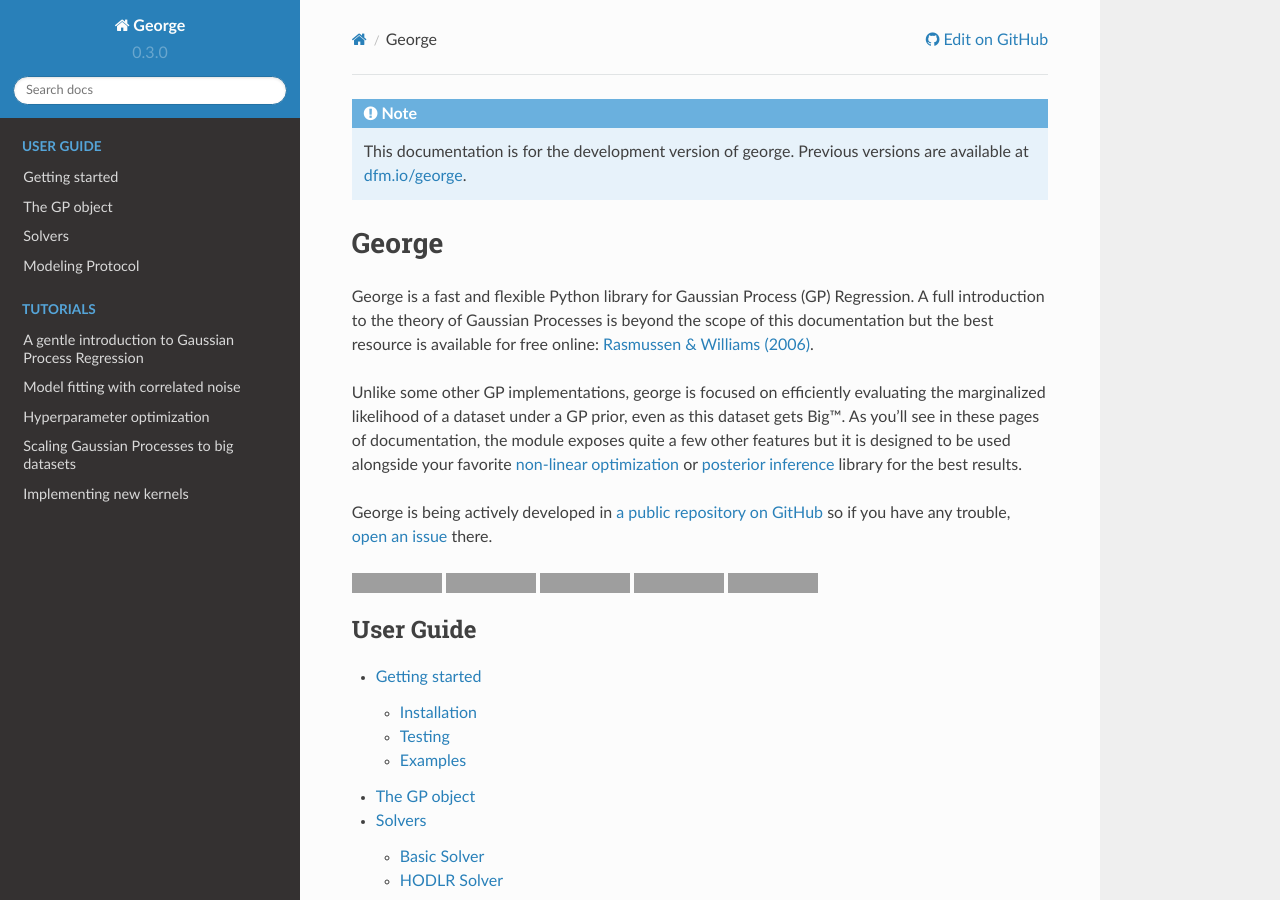
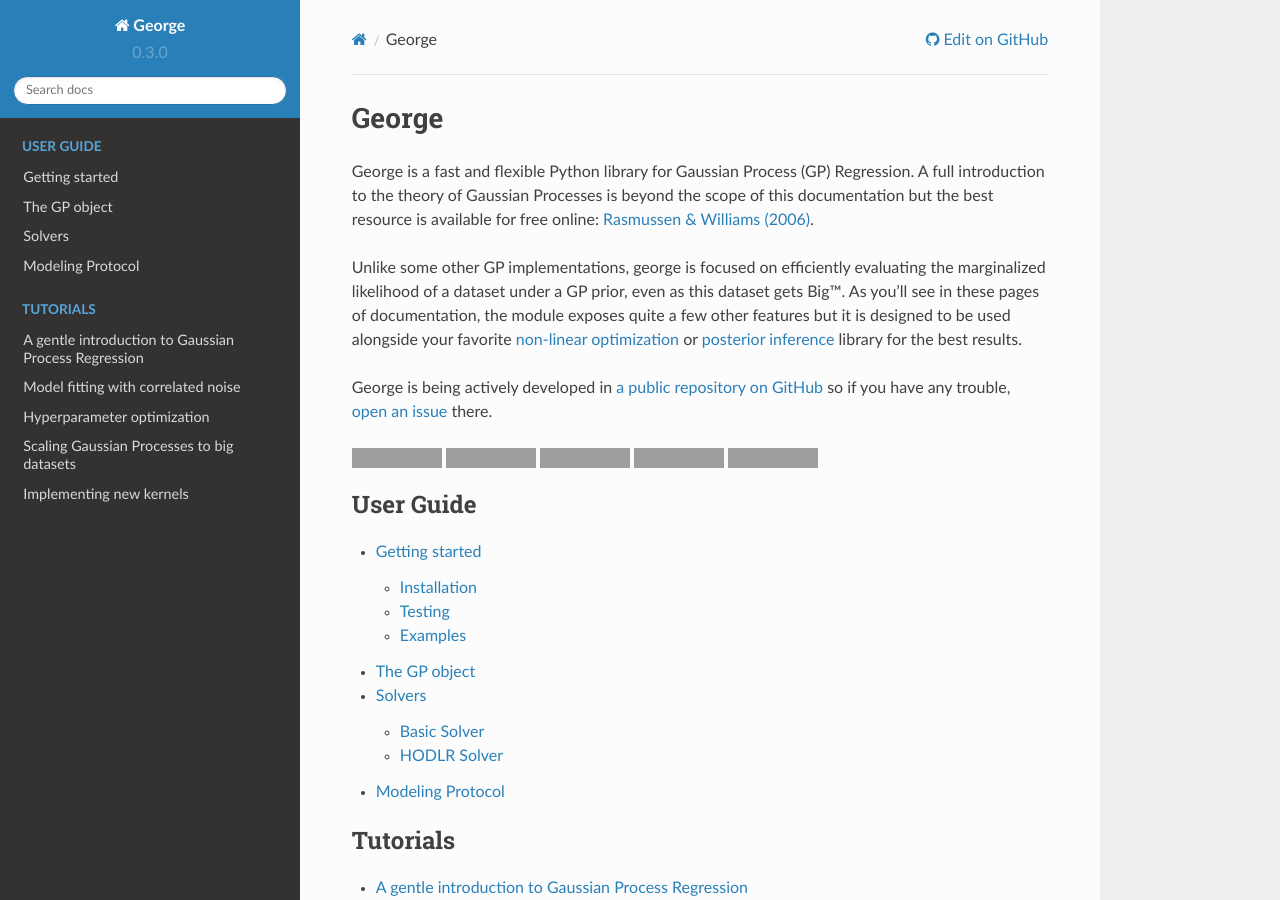
Before and after one commit to dfm/george, a Sphinx documentation site: the page built from docs/index.rst, in a window 1280 px wide and 900 px high, cut to the strip 0-900 px from the top of the window. Built offline with Sphinx 7.4.7 and the Read the Docs theme 2.0.0, drawn with Linux system fonts in a browser that asks for light colours; grey boxes are pictures that could not be loaded.

Commit message:
removing warning from docs

```diff
--- a/docs/index.rst
+++ b/docs/index.rst
@@ -1,6 +1,3 @@
-.. note:: This documentation is for the development version of george.
-    Previous versions are available at `dfm.io/george <http://dfm.io/george>`_.
-
 George
 ======
 
```
